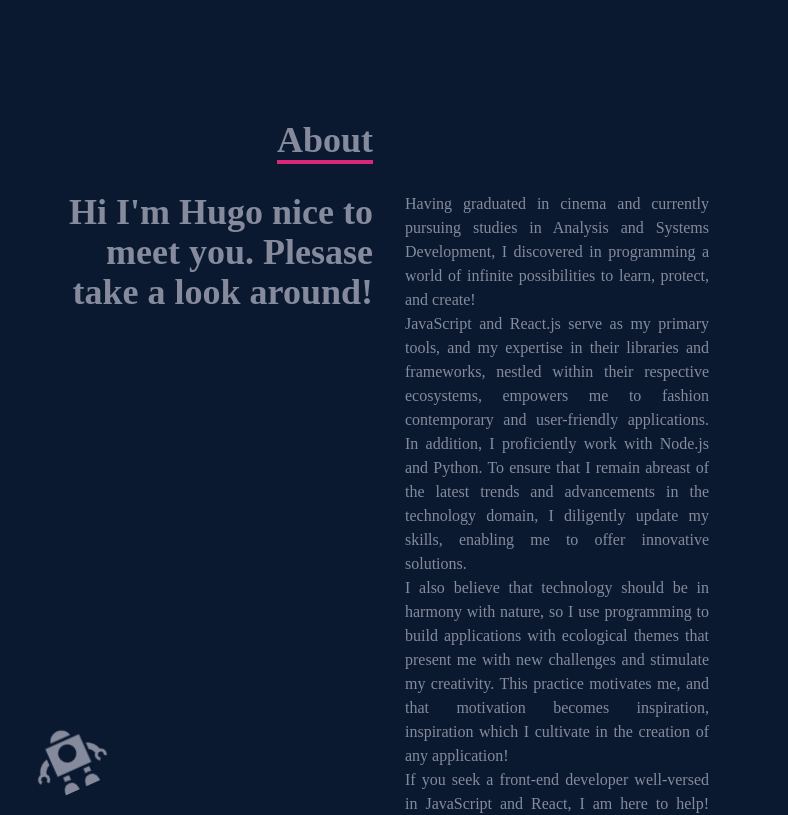
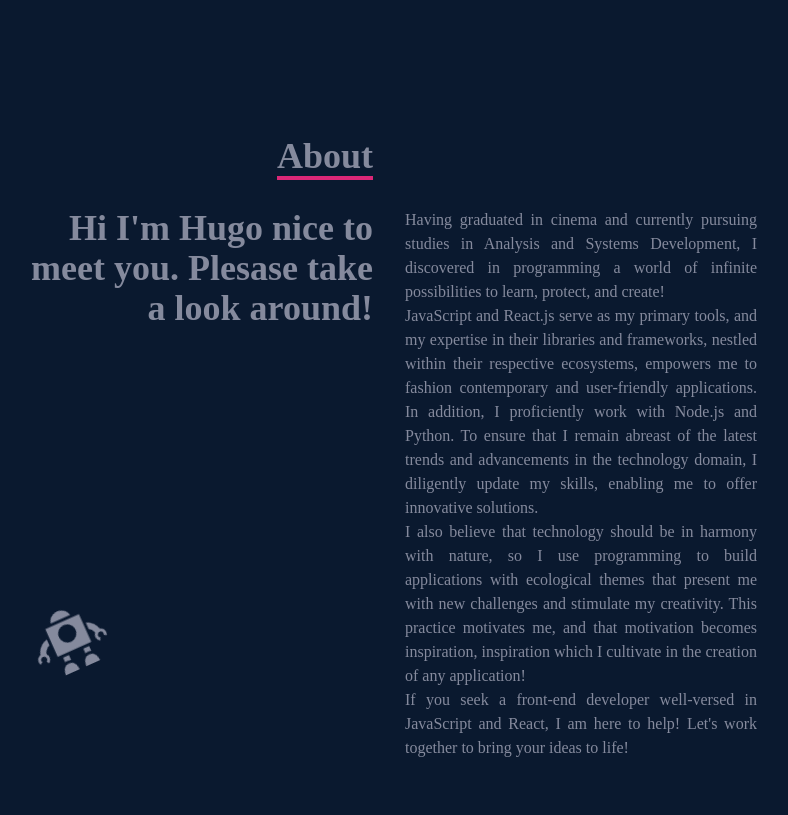
Before and after one commit to Hugones45/portifolio_front, a React (Create React App) app: page / in a window 1280 px wide. Shown: the part 760-1575 px from the top of the page, without its empty margins (251-1039 px from the left). Built offline with nearby package versions, Linux system fonts and the light colour scheme.

Commit message:
modificacoes da manha

```diff
--- a/src/components/About.jsx
+++ b/src/components/About.jsx
@@ -6,7 +6,8 @@
     return (
         <div name='about' className='w-full lg:px-60 h-full pt-20 bg-[#0a192f] dark:bg-[#fff] text-[#858a9d] dark:text-[#000]'>
 
-            <div className='flex flex-col justify-center items-center w-full h-full'>
+            <div className='max-w-[1000px] mx-auto p-4 flex flex-col justify-center w-full h-full items-center'>
+
                 <div className='max-w-[1000px] w-full grid grid-cols-2 gap-8'>
 
                     <div className='sm:text-right pb-8 pl-4'>
@@ -16,8 +17,8 @@
                     <div></div>
                 </div>
 
-               <div className='max-w-[1000px]w-full grid md:grid-cols-2 text-justify gap-8 px-20 mb-10'>
-                    <div className='sm:text-right text-4xl font-bold'>
+               <div className='max-w-[1000px]w-full grid md:grid-cols-2 text-justify gap-8 px-4'>
+                    <div className='sm:text-right text-4xl font-bold '>
                         <p>Hi I'm Hugo nice to meet you. Plesase take a look around!</p>
                     </div>
                     <div>
```
